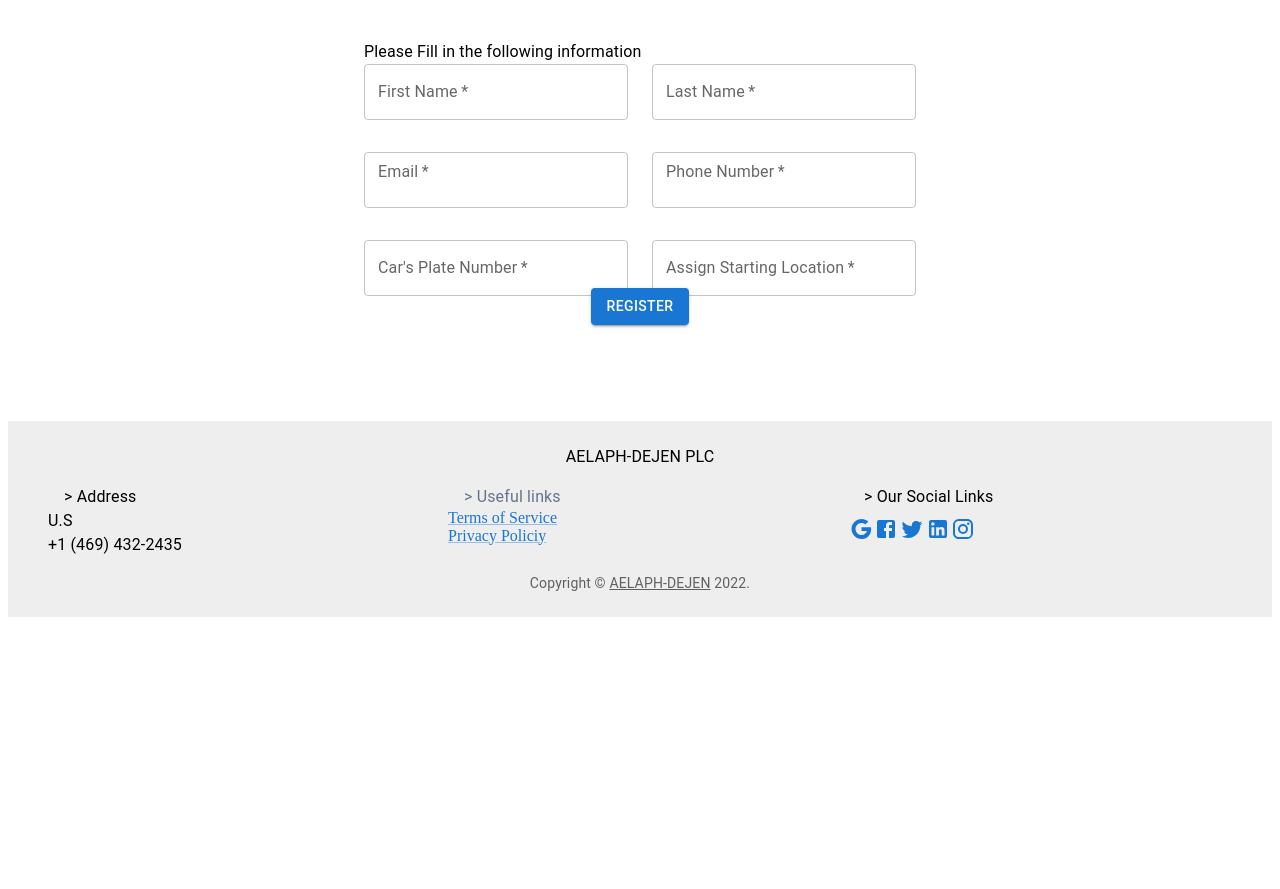
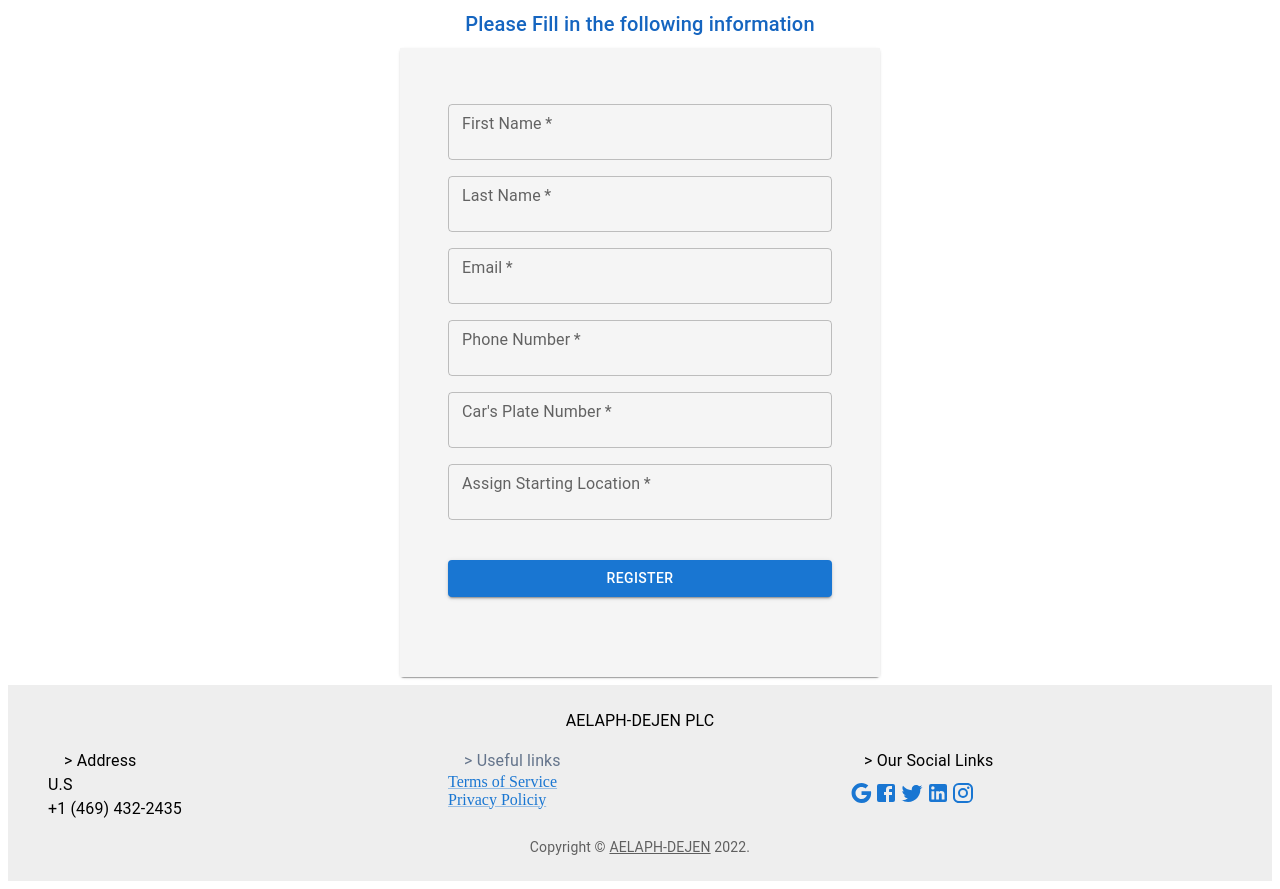
Before and after one commit to HezekielT/Aelaf_Dejen_WebApp, a React (Create React App) app in the folder client/: page /dashboard/transport in a window 1280 px wide. Before the commit the page ends 800 px from the top, so only its background shows below. Built offline with nearby package versions, Linux system fonts and the light colour scheme.

Commit message:
some changes to transport registration form

```diff
--- a/client/src/components/Admin/Transport_Registration.js
+++ b/client/src/components/Admin/Transport_Registration.js
@@ -1,4 +1,4 @@
-import { Typography, Grid, TextField, Box, Button, Container, Select, MenuItem, FormControl, InputLabel } from '@mui/material';
+import { Typography, Grid, TextField, Paper, Box, Button } from '@mui/material';
 import React from 'react';
 
 import { useFormik } from 'formik';
@@ -44,16 +44,24 @@ function Transport_Registration(props) {
     });
 
     return (
-        <Container maxWidth="sm" sx={{
-            backgroundColor: "#fff",
-            flexGrow: 1,
-            overflow: 'auto',
-            mb: 4,
-            p: 4
-        }}>
-            <Typography>Please Fill in the following information</Typography>
-            <Grid container spacing={3}>
-                <Grid item xs={12} sm={6}>
+
+        <Grid container>
+                <Grid item xs={12} lg={12} sx={{ display: 'flex', justifyContent: 'center' }}>
+                    <Typography
+                        variant='h6'
+                        // noWrap
+                        component="div"
+                        sx={{color: '#1565c0', px: 3}}
+                    >
+                        Please Fill in the following information
+                    </Typography>
+
+                </Grid>
+                <Grid item xs={12} lg={12} sx={{ p: 1,display: 'flex', justifyContent: 'center' }}>
+
+                    <Paper sx={{width: '60vh',}}>
+                        {/* <Card > */}
+                        <Box component="form" onSubmit={formik.handleSubmit} maxWidth="lg" sx={{backgroundColor: '#f5f5f5',p: 6,display: 'flex', flexDirection: 'column', justifyContent: 'center'}}>
                     <TextField
                         required
                         id="first_name"
@@ -62,13 +70,12 @@ function Transport_Registration(props) {
                         fullWidth
                         autoComplete="first name"
                         variant="outlined"
+                        sx={{py: 1}}
                         value={formik.values.first_name}
                         onChange={formik.handleChange}
                         error={formik.touched.first_name && Boolean(formik.errors.first_name)}
                         helperText={formik.touched.first_name && formik.errors.first_name}
                     />
-                </Grid>
-                <Grid item xs={12} sm={6}>
                     <TextField
                         required
                         id="last_name"
@@ -77,13 +84,12 @@ function Transport_Registration(props) {
                         fullWidth
                         autoComplete="last name"
                         variant="outlined"
+                        sx={{py: 1}}
                         value={formik.values.last_name}
                         onChange={formik.handleChange}
                         error={formik.touched.last_name && Boolean(formik.errors.last_name)}
                         helperText={formik.touched.last_name && formik.errors.last_name}
                     />
-                </Grid>
-                <Grid item xs={12} sm={6}>
                     <TextField
                         id="email"
                         name="email"
@@ -98,8 +104,6 @@ function Transport_Registration(props) {
                         error={formik.touched.email && Boolean(formik.errors.email)}
                         helperText={formik.touched.email && formik.errors.email}
                     />
-                </Grid>
-                <Grid item xs={12} sm={6}>
                     <TextField
                         id="phoneno"
                         name="phoneno"
@@ -114,8 +118,6 @@ function Transport_Registration(props) {
                         error={formik.touched.phoneno && Boolean(formik.errors.phoneno)}
                         helperText={formik.touched.phoneno && formik.errors.phoneno}
                     />
-                </Grid>
-                <Grid item xs={12} sm={6}>
                     <TextField
                         required
                         id="plateno"
@@ -124,13 +126,12 @@ function Transport_Registration(props) {
                         fullWidth
                         autoComplete="plateno"
                         variant="outlined"
+                        sx={{py: 1}}
                         value={formik.values.plateno}
                         onChange={formik.handleChange}
                         error={formik.touched.plateno && Boolean(formik.errors.plateno)}
                         helperText={formik.touched.plateno && formik.errors.plateno}
                     />
-                </Grid>
-                <Grid item xs={12} sm={6}>
                     <TextField
                         required
                         id="location"
@@ -139,23 +140,23 @@ function Transport_Registration(props) {
                         fullWidth
                         autoComplete="startinglocation"
                         variant="outlined"
+                        sx={{py: 1}}
                         value={formik.values.location}
                         onChange={formik.handleChange}
                         error={formik.touched.location && Boolean(formik.errors.location)}
                         helperText={formik.touched.location && formik.errors.location}
                     />
-                </Grid>
-                <Grid item xs={12} sm={12} sx={{ display: 'flex', justifyContent: 'center' }}>
                     <Button
                         type="submit"
                         variant="contained"
-                        sx={{ mt: -4, mb: 4, }}
+                        sx={{ mt: 4, mb: 4, }}
                     >
                         Register
                     </Button>
-                </Grid>
-            </Grid>
-        </Container>
+                </Box>
+            </Paper>
+        </Grid>
+    </Grid>
     );
 }
 
```
